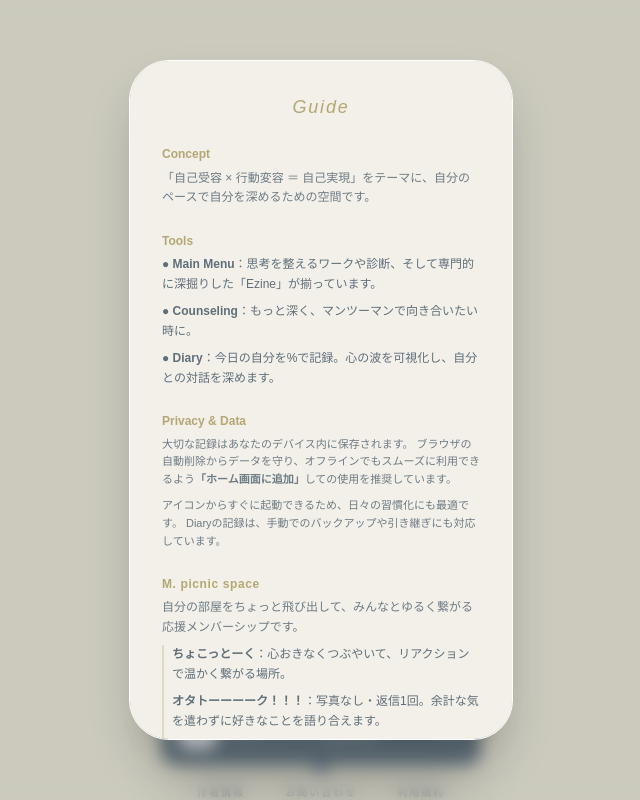
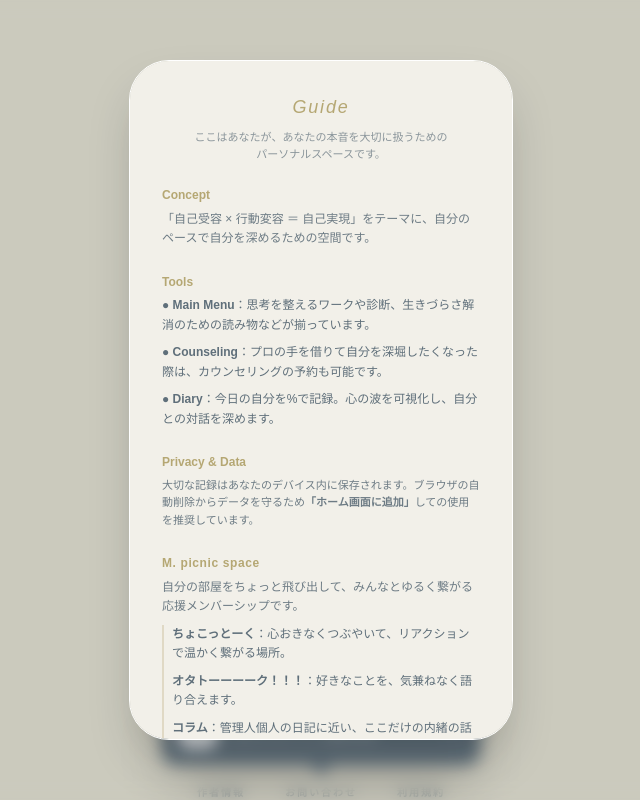
Before and after one commit to minomon893/m.-personal-space, a Next.js app: page / in a window 1280 px wide. Both pictures are taken after a click on the button 1236 px from the left and 44 px from the top of the page. Shown: the top 800 px of the page, without its empty margins (319-959 px from the left). Built offline with nearby package versions, Linux system fonts and the light colour scheme; no server answers; the database is empty.

Commit message:
update: guide modal welcome message and Ezine description

```diff
--- a/src/app/page.js
+++ b/src/app/page.js
@@ -110,7 +110,11 @@ export default function HomePage() {
             className="bg-[#F2F0E9] w-full max-w-sm max-h-[85vh] overflow-y-auto rounded-[2.5rem] p-8 shadow-2xl border border-white relative flex flex-col"
             onClick={(e) => e.stopPropagation()}
           >
-            <h2 className="text-lg italic text-[#B5A773] mb-6 tracking-widest text-center">Guide</h2>
+            <h2 className="text-lg italic text-[#B5A773] mb-2 tracking-widest text-center">Guide</h2>
+            <p className="text-[11px] text-center mb-6 opacity-70">
+              ここはあなたが、あなたの本音を大切に扱うための<br />
+              パーソナルスペースです。
+            </p>
 
             <div className="space-y-6 text-[12px] leading-relaxed text-[#5F6F7A]">
               <section>
@@ -124,10 +128,10 @@ export default function HomePage() {
                 <p className="font-bold text-[#B5A773] mb-1">Tools</p>
                 <div className="space-y-2">
                   <p>
-                    ● <b>Main Menu</b>：思考を整えるワークや診断、そして専門的に深掘りした「Ezine」が揃っています。
+                    ● <b>Main Menu</b>：思考を整えるワークや診断、生きづらさ解消のための読み物などが揃っています。
                   </p>
                   <p>
-                    ● <b>Counseling</b>：もっと深く、マンツーマンで向き合いたい時に。
+                    ● <b>Counseling</b>：プロの手を借りて自分を深堀したくなった際は、カウンセリングの予約も可能です。
                   </p>
                   <p>
                     ● <b>Diary</b>：今日の自分を%で記録。心の波を可視化し、自分との対話を深めます。
@@ -139,13 +143,7 @@ export default function HomePage() {
                 <p className="font-bold text-[#B5A773] mb-1">Privacy & Data</p>
                 <div className="opacity-90 text-[11px] space-y-2 leading-relaxed">
                   <p>
-                    大切な記録はあなたのデバイス内に保存されます。
-                    ブラウザの自動削除からデータを守り、オフラインでもスムーズに利用できるよう
-                    <b>「ホーム画面に追加」</b>しての使用を推奨しています。
-                  </p>
-                  <p>
-                    アイコンからすぐに起動できるため、日々の習慣化にも最適です。
-                    Diaryの記録は、手動でのバックアップや引き継ぎにも対応しています。
+                    大切な記録はあなたのデバイス内に保存されます。ブラウザの自動削除からデータを守るため<b>「ホーム画面に追加」</b>しての使用を推奨しています。
                   </p>
                 </div>
               </section>
@@ -160,11 +158,10 @@ export default function HomePage() {
                     <b>ちょこっとーく</b>：心おきなくつぶやいて、リアクションで温かく繋がる場所。
                   </p>
                   <p>
-                    <b>オタトーーーーク！！！</b>
-                    ：写真なし・返信1回。余計な気を遣わずに好きなことを語り合えます。
+                    <b>オタトーーーーク！！！</b>：好きなことを、気兼ねなく語り合えます。
                   </p>
                   <p>
-                    <b>コラム</b>：管理人個人の日記に近い、ここだけの内緒の話やこっそりした気づき。
+                    <b>コラム</b>：管理人個人の日記に近い、ここだけの内緒の話や気づき。
                   </p>
                 </div>
                 <Link href="/subscription" className="block pt-2">
```
